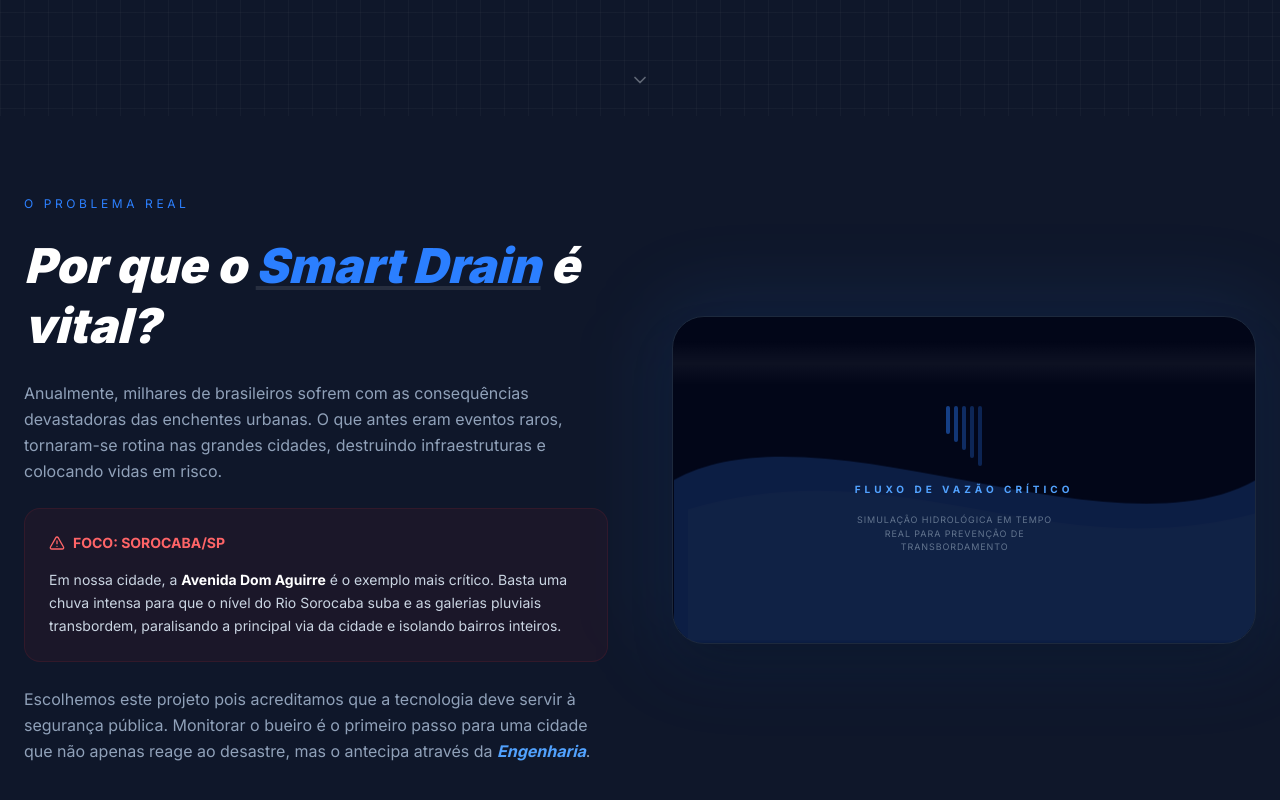
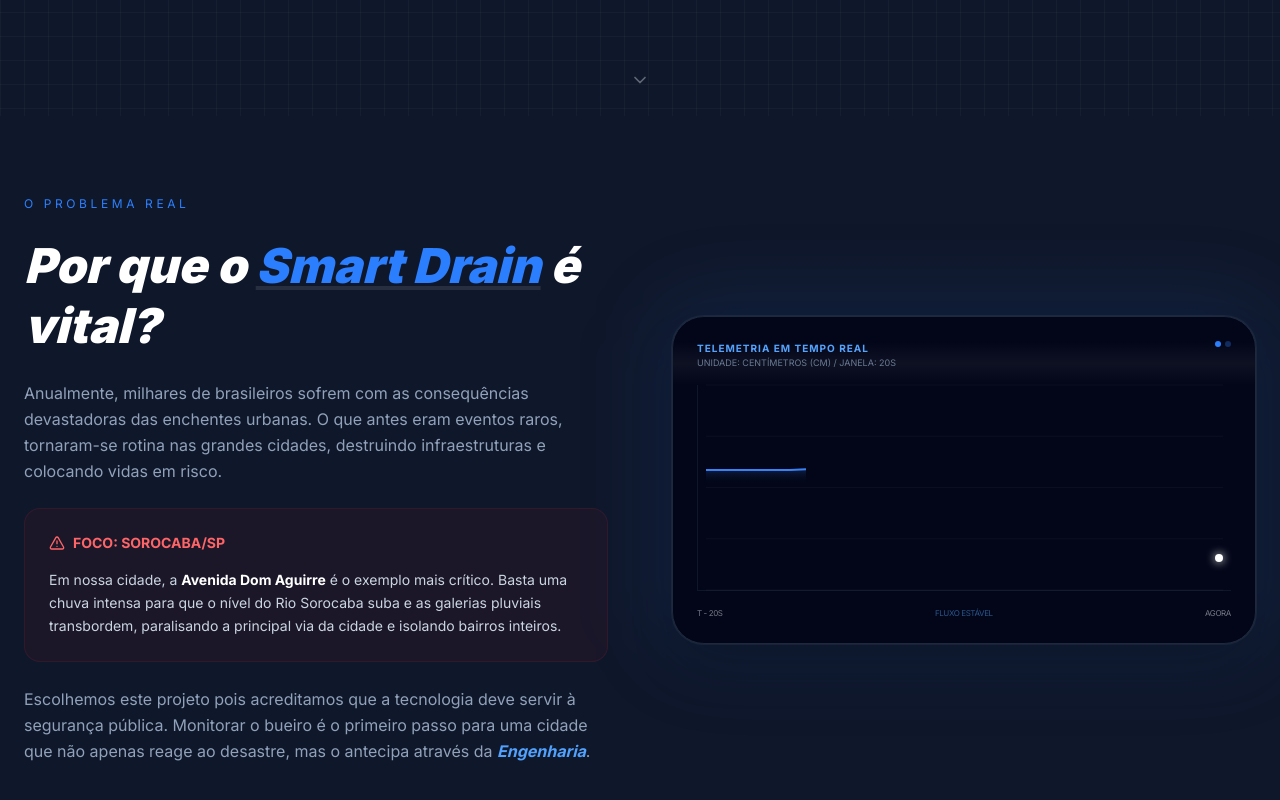
Before and after one commit to AquaSquirel/Smart-Drain-Web, a Next.js app: page / in a window 1280 px wide. Shown: the part 684-1484 px from the top of the page. Built offline with nearby package versions, Linux system fonts and the light colour scheme.

Commit message:
Update: replace abstract wave with real-time telemetry line chart

```diff
--- a/src/app/page.tsx
+++ b/src/app/page.tsx
@@ -19,18 +19,22 @@
 export default function Home() {
   const [level, setLevel] = useState(12);
   const [status, setStatus] = useState("Normal");
+  const [history, setHistory] = useState<number[]>(Array(20).fill(12));
 
   useEffect(() => {
     const interval = setInterval(() => {
-      const noise = (Math.random() - 0.5) * 0.4;
+      const noise = (Math.random() - 0.5) * 0.6;
       setLevel(prev => {
         const next = Math.max(10, Math.min(prev + noise, 80));
         if (next > 60) setStatus("Crítico");
         else if (next > 40) setStatus("Alerta");
         else setStatus("Normal");
+
+        // Atualiza o histórico para o gráfico
+        setHistory(h => [...h.slice(1), next]);
         return next;
       });
-    }, 2000);
+    }, 1000);
     return () => clearInterval(interval);
   }, []);
 
@@ -49,7 +53,6 @@
 
       {/* --- PRIMEIRA PÁGINA (VIEWPORT INICIAL) --- */}
       <section className="relative h-[100dvh] flex flex-col">
-        {/* Nav Simplificada para caber melhor */}
         <nav className="shrink-0 h-16 border-b border-slate-800/50 backdrop-blur-md flex items-center px-6">
           <div className="max-w-7xl mx-auto w-full flex items-center gap-3">
             <Waves className="w-5 h-5 text-blue-500" />
@@ -57,10 +60,7 @@
           </div>
         </nav>
 
-        {/* Hero + Dashboard Wrapper */}
         <main className="flex-1 flex flex-col lg:flex-row items-center justify-center gap-8 lg:gap-12 max-w-7xl mx-auto w-full px-6 py-4 overflow-hidden">
-
-          {/* Lado Esquerdo: Hero */}
           <div className="lg:w-3/5 space-y-4 lg:space-y-6 text-center lg:text-left">
             <div className="inline-flex items-center gap-2 px-3 py-1 rounded-full bg-blue-500/10 border border-blue-500/20 text-blue-400 text-[10px] font-mono tracking-tighter">
               <Activity className="w-3 h-3 animate-pulse" /> PROTOTYPE_01 ACTIVE
@@ -72,7 +72,6 @@
             <p className="text-sm md:text-base text-slate-400 leading-relaxed max-w-lg mx-auto lg:mx-0">
               Monitoramento preventivo de galerias pluviais em Sorocaba. <br className="hidden md:block"/> Hardware real, dados em nuvem, segurança pública.
             </p>
-
             <div className="flex flex-wrap justify-center lg:justify-start gap-3 pt-2">
               <button className="px-6 py-3 bg-white text-slate-900 font-bold rounded-xl text-xs hover:bg-blue-50 transition-all active:scale-95 flex items-center gap-2 shadow-xl shadow-white/5">
                 Dashboard Completo <ChevronRight className="w-4 h-4" />
@@ -83,7 +82,6 @@
             </div>
           </div>
 
-          {/* Lado Direito: Dashboard (Compacto para mobile) */}
           <aside className="lg:w-2/5 w-full max-w-sm lg:max-w-none">
             <div className="p-6 lg:p-8 rounded-[2rem] bg-gradient-to-br from-slate-900 to-black border border-slate-800 shadow-2xl relative overflow-hidden ring-1 ring-white/5">
               <div className="absolute top-0 right-0 p-4 lg:p-6 flex flex-col items-end gap-2">
@@ -94,24 +92,19 @@
                    Simulação
                  </div>
               </div>
-
               <h4 className="text-slate-500 font-mono text-[10px] mb-6 flex items-center gap-2">
                 <MapPin className="w-3 h-3 text-red-500" /> GALERIA_04 - SOROCABA
               </h4>
-
               <div className="space-y-1 mb-6 text-center">
                 <span className="text-6xl lg:text-8xl font-mono font-black text-white tracking-tighter transition-all">{level.toFixed(1)}</span>
                 <span className="text-xl font-mono text-slate-500 ml-2">cm</span>
               </div>
-
-              {/* Status Visualizer */}
               <div className="h-1.5 w-full bg-slate-800 rounded-full overflow-hidden mb-4">
                  <div
                    className={`h-full transition-all duration-700 ${status === 'Normal' ? 'bg-blue-500 shadow-[0_0_10px_rgba(59,130,246,0.5)]' : status === 'Alerta' ? 'bg-yellow-500 shadow-[0_0_10px_rgba(234,179,8,0.5)]' : 'bg-red-500 shadow-[0_0_10px_rgba(239,44,44,0.5)]'}`}
                    style={{ width: `${(level / 80) * 100}%` }}
                  />
               </div>
-
               <div className="flex justify-between items-center text-[10px] font-mono uppercase tracking-widest">
                 <span className={status === 'Normal' ? 'text-blue-400' : status === 'Alerta' ? 'text-yellow-400' : 'text-red-400'}>
                   {status}
@@ -122,7 +115,6 @@
           </aside>
         </main>
 
-        {/* Indicador de Scroll */}
         <div className="shrink-0 h-12 flex items-center justify-center animate-bounce opacity-40">
            <ChevronDown className="w-5 h-5" />
         </div>
@@ -131,7 +123,6 @@
       {/* --- SEGUNDA PÁGINA EM DIANTE (SCROLLABLE) --- */}
       <div className="max-w-7xl mx-auto px-6 space-y-32 pb-24">
 
-        {/* Context & Why Section */}
         <section id="contexto" className="pt-20 scroll-mt-24">
           <div className="grid lg:grid-cols-2 gap-16 items-center">
             <div className="space-y-6">
@@ -154,35 +145,78 @@
                 Escolhemos este projeto pois acreditamos que a tecnologia deve servir à segurança pública. Monitorar o bueiro é o primeiro passo para uma cidade que não apenas reage ao desastre, mas o antecipa através da <strong className="text-blue-400 font-bold italic">Engenharia</strong>.
               </p>
             </div>
+
+            {/* NOVO GRÁFICO TÉCNICO DE TELEMETRIA */}
             <div className="relative group">
-              <div className="absolute -inset-4 bg-blue-500/10 rounded-[3rem] blur-2xl group-hover:bg-blue-500/20 transition-all"></div>
-              <div className="relative aspect-video rounded-[2rem] bg-slate-950 border border-slate-800 overflow-hidden flex flex-col items-center justify-center p-0 text-center shadow-2xl">
-                 {/* Wave Animation Background */}
-                 <div className="absolute inset-0 opacity-20 pointer-events-none">
-                    <svg className="w-full h-full" viewBox="0 0 400 200" preserveAspectRatio="none">
-                      <path d="M0 100 C 100 50, 300 150, 400 100 L 400 200 L 0 200 Z" fill="#3b82f6" className="animate-[wave_8s_ease-in-out_infinite]" />
-                      <path d="M0 120 C 150 80, 250 160, 400 120 L 400 200 L 0 200 Z" fill="#60a5fa" className="animate-[wave_12s_ease-in-out_infinite_reverse]" opacity="0.5" />
-                    </svg>
-                 </div>
+              <div className="absolute -inset-4 bg-blue-500/10 rounded-[3rem] blur-2xl"></div>
+              <div className="relative aspect-video rounded-[2rem] bg-slate-950 border border-slate-800 overflow-hidden flex flex-col p-6 shadow-2xl ring-1 ring-white/5">
 
-                 <div className="relative z-10 p-8 space-y-4">
-                    <div className="flex justify-center gap-1">
-                      {[1,2,3,4,5].map(i => (
-                        <div key={i} className={`w-1 bg-blue-500/50 rounded-full animate-pulse`} style={{ height: `${20 + i*8}px`, animationDelay: `${i*0.2}s` }} />
+                {/* Header do Gráfico */}
+                <div className="flex justify-between items-start mb-4">
+                  <div>
+                    <p className="text-[10px] font-mono text-blue-400 uppercase tracking-widest font-bold">Telemetria em Tempo Real</p>
+                    <p className="text-[9px] font-mono text-slate-500 uppercase">Unidade: Centímetros (cm) / Janela: 20s</p>
+                  </div>
+                  <div className="flex gap-1">
+                    <div className="w-1.5 h-1.5 rounded-full bg-blue-500 animate-pulse"></div>
+                    <div className="w-1.5 h-1.5 rounded-full bg-blue-500/30"></div>
+                  </div>
+                </div>
+
+                {/* Área do Gráfico */}
+                <div className="relative flex-1 border-l border-b border-slate-800/50 flex items-end px-2">
+                   <svg className="w-full h-full overflow-visible" preserveAspectRatio="none">
+                      {/* Grid Lines */}
+                      {[0, 25, 50, 75, 100].map(y => (
+                        <line key={y} x1="0" y1={`${y}%`} x2="100%" y2={`${y}%`} stroke="rgba(255,255,255,0.03)" strokeWidth="1" />
                       ))}
-                    </div>
-                    <p className="text-[10px] font-mono text-blue-400 uppercase tracking-[0.4em] font-bold">Fluxo de Vazão Crítico</p>
-                    <p className="text-[9px] font-mono text-slate-500 uppercase tracking-widest max-w-[200px]">Simulação hidrológica em tempo real para prevenção de transbordamento</p>
-                 </div>
 
-                 {/* Scanline Effect */}
-                 <div className="absolute inset-0 bg-gradient-to-b from-transparent via-white/5 to-transparent h-12 w-full animate-[scan_4s_linear_infinite] pointer-events-none"></div>
+                      {/* Plot Line */}
+                      <polyline
+                        fill="none"
+                        stroke="#3b82f6"
+                        strokeWidth="2"
+                        strokeLinejoin="round"
+                        points={history.map((val, i) => `${(i / (history.length - 1)) * 100},${100 - (val / 80) * 100}`).join(' ')}
+                        className="transition-all duration-500"
+                      />
+
+                      {/* Gradient Area under line */}
+                      <path
+                        fill="url(#lineGradient)"
+                        d={`M 0 100 ${history.map((val, i) => `L ${(i / (history.length - 1)) * 100} ${100 - (val / 80) * 100}`).join(' ')} L 100 100 Z`}
+                        className="transition-all duration-500 opacity-20"
+                      />
+
+                      <defs>
+                        <linearGradient id="lineGradient" x1="0" y1="0" x2="0" y2="1">
+                          <stop offset="0%" stopColor="#3b82f6" />
+                          <stop offset="100%" stopColor="transparent" />
+                        </linearGradient>
+                      </defs>
+                   </svg>
+
+                   {/* Data Point Indicator */}
+                   <div
+                     className="absolute w-2 h-2 bg-white rounded-full shadow-[0_0_10px_white] transition-all duration-500"
+                     style={{ right: '8px', bottom: `${(level / 80) * 100}%`, transform: 'translateY(50%)' }}
+                   />
+                </div>
+
+                {/* Footer do Gráfico */}
+                <div className="mt-4 flex justify-between items-center opacity-50 font-mono text-[8px] uppercase tracking-tighter">
+                   <span>T - 20s</span>
+                   <span className="text-blue-400">Fluxo Estável</span>
+                   <span>Agora</span>
+                </div>
+
+                {/* Scanline Effect (Sutil) */}
+                <div className="absolute inset-0 bg-gradient-to-b from-transparent via-white/5 to-transparent h-12 w-full animate-scan pointer-events-none"></div>
               </div>
             </div>
           </div>
         </section>
 
-        {/* Technical Specs */}
         <section id="tech" className="grid grid-cols-1 md:grid-cols-2 gap-8 scroll-mt-24">
           <div className="p-8 rounded-3xl bg-slate-900/50 border border-slate-800 backdrop-blur-sm hover:border-blue-500/30 transition-all">
             <Cpu className="w-10 h-10 text-blue-500 mb-6" />
@@ -200,7 +234,6 @@
           </div>
         </section>
 
-        {/* Project Info & Team */}
         <section className="grid md:grid-cols-3 gap-12">
           <div className="md:col-span-2 space-y-8">
              <h3 className="text-3xl font-bold italic flex items-center gap-3">
```
